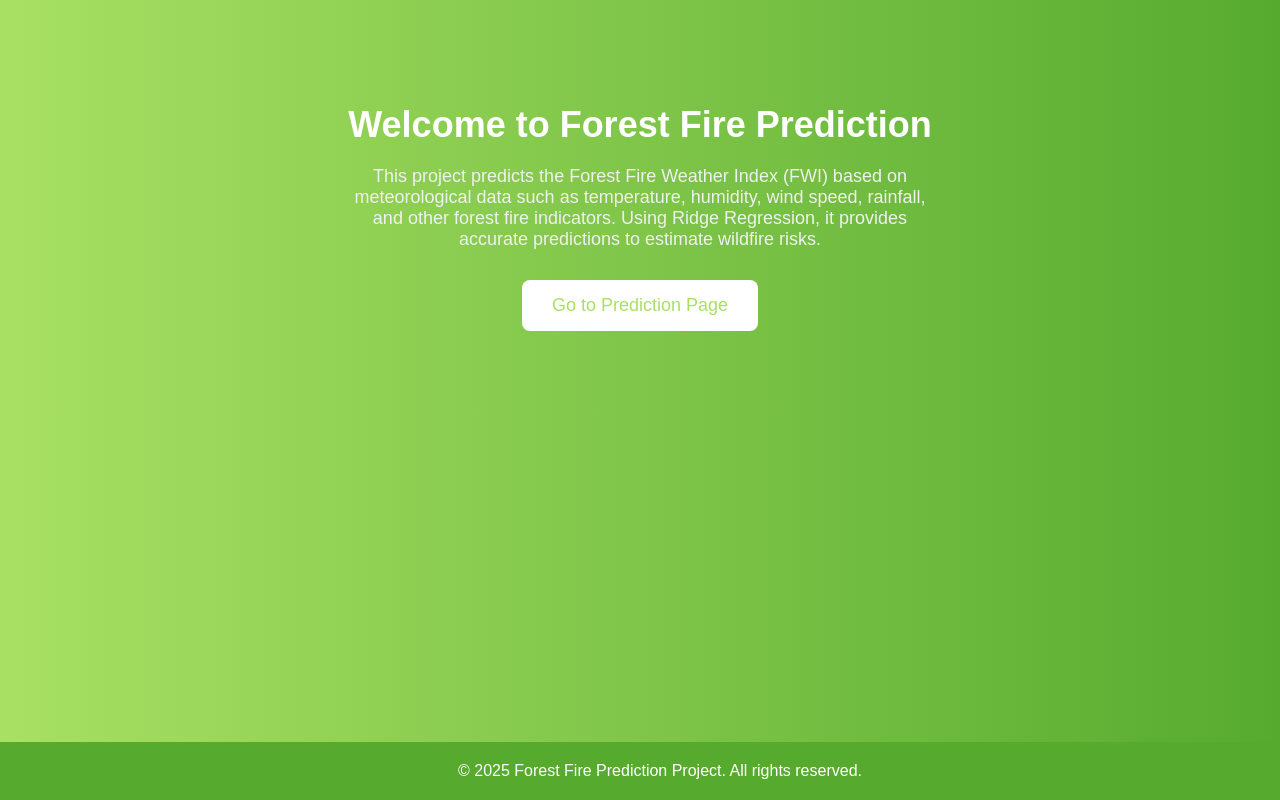
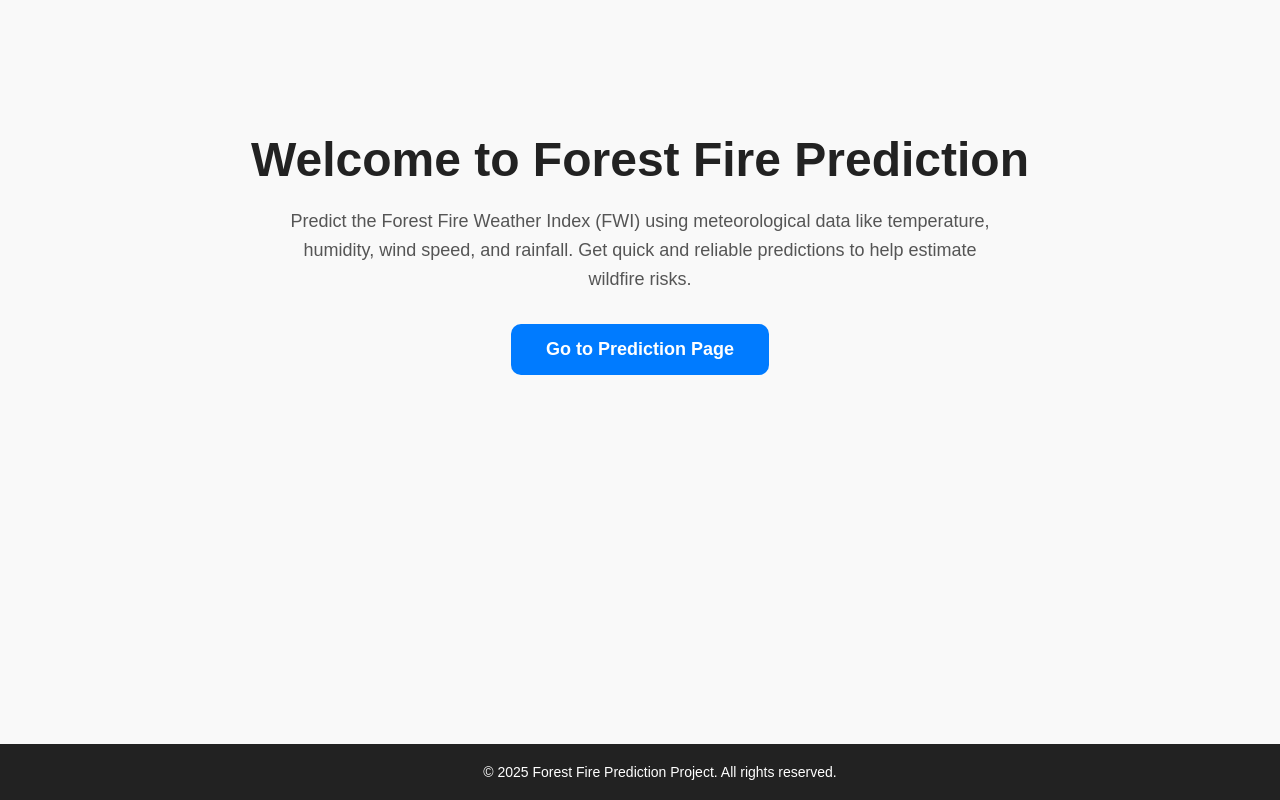
Before and after one commit to nagane09/TestForestFires, a Flask app: page / in a window 1280 px wide. Run offline with Flask 3, Linux system fonts and the light colour scheme; parts of the project's set-up code (start-up, migrations or seed data) failed here and were passed over.

Commit message:
Update index.html

```diff
--- a/templates/index.html
+++ b/templates/index.html
@@ -9,65 +9,75 @@
             font-family: 'Arial', sans-serif;
             margin: 0;
             padding: 0;
-            background: linear-gradient(to right, #a8e063, #56ab2f);
+            background: #f9f9f9; /* Light background */
             color: #333;
         }
 
         /* Header section */
         .header {
             text-align: center;
-            padding: 80px 20px;
+            padding: 100px 20px 60px 20px;
         }
 
         .header h1 {
-            font-size: 36px;
+            font-size: 48px; /* Bigger heading */
             margin-bottom: 20px;
-            color: #fff;
+            color: #222;
+            font-weight: 700;
         }
 
         .header p {
             font-size: 18px;
-            margin-bottom: 30px;
-            color: #f0f0f0;
-            max-width: 600px;
-            margin-left: auto;
-            margin-right: auto;
+            line-height: 1.6;
+            color: #555;
+            max-width: 700px;
+            margin: 0 auto 30px auto;
         }
 
         /* Button */
         .btn {
             display: inline-block;
-            padding: 15px 30px;
-            background-color: #fff;
-            color: #a8e063;
+            padding: 15px 35px;
+            background-color: #007BFF; /* Blue button */
+            color: #fff;
             text-decoration: none;
             font-size: 18px;
-            border-radius: 8px;
+            border-radius: 10px;
+            font-weight: 600;
             transition: 0.3s;
         }
 
         .btn:hover {
-            background-color: #a8e063;
-            color: #fff;
+            background-color: #0056b3;
         }
 
         /* Footer */
         .footer {
             text-align: center;
             padding: 20px;
-            background-color: #56ab2f;
+            background-color: #222;
             color: #fff;
             position: fixed;
             bottom: 0;
             width: 100%;
+            font-size: 14px;
         }
 
+        /* Responsive adjustments */
+        @media(max-width: 600px) {
+            .header h1 {
+                font-size: 36px;
+            }
+            .header p {
+                font-size: 16px;
+            }
+        }
     </style>
 </head>
 <body>
     <div class="header">
         <h1>Welcome to Forest Fire Prediction</h1>
-        <p>This project predicts the Forest Fire Weather Index (FWI) based on meteorological data such as temperature, humidity, wind speed, rainfall, and other forest fire indicators. Using Ridge Regression, it provides accurate predictions to estimate wildfire risks.</p>
+        <p>Predict the Forest Fire Weather Index (FWI) using meteorological data like temperature, humidity, wind speed, and rainfall. Get quick and reliable predictions to help estimate wildfire risks.</p>
         <a href="/predictdata" class="btn">Go to Prediction Page</a>
     </div>
 
```
